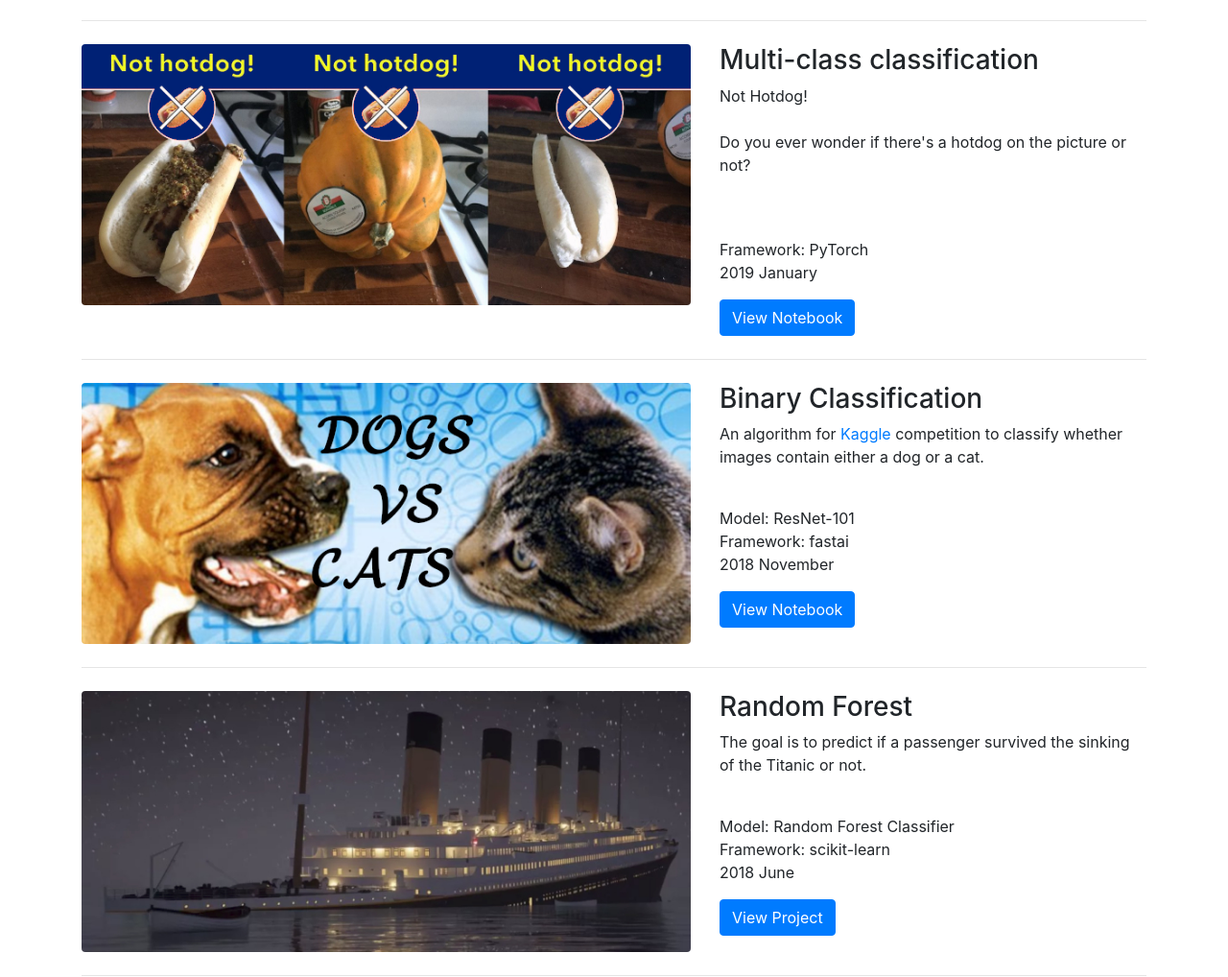
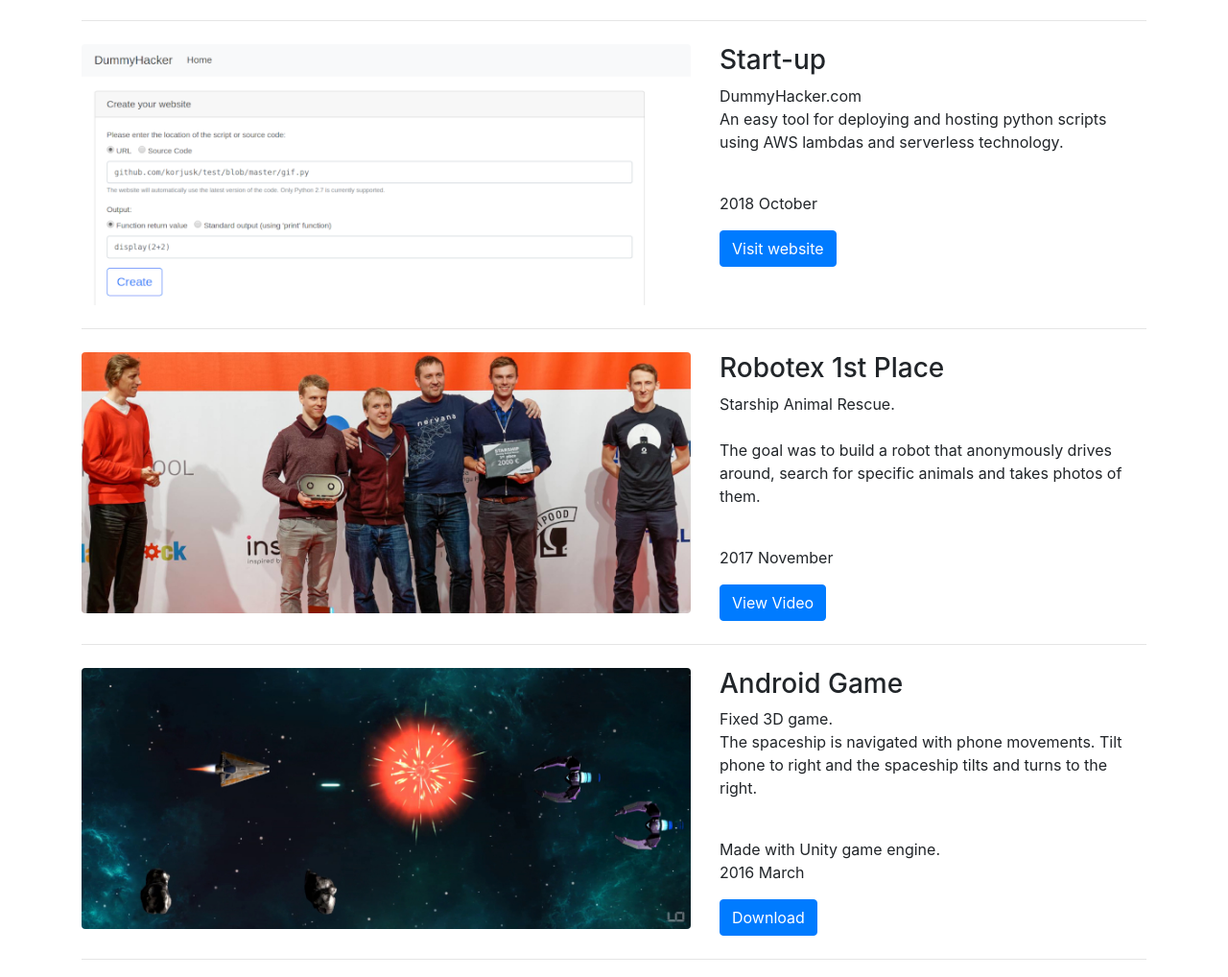
Before and after one commit to korjusk/korjusk.github.io, a website: page index.html in a window 1280 px wide. Shown: the part 1719-2737 px from the top of the page at 96% size. Drawn offline with Linux system fonts and the light colour scheme.

Commit message:
removed old ml projects

```diff
--- a/index.html
+++ b/index.html
@@ -134,54 +134,6 @@
 
       <div class="row">
         <div class="col-md-7">
-          <img class="img-fluid rounded mb-3 mb-md-0" src="images/nothotdog.jpg" alt="">
-        </div>
-        <div class="col-md-5">
-          <h3>Multi-class classification</h3>
-          <p>Not Hotdog! <br><br>Do you ever wonder if there's a hotdog on the picture or not?</p>
-          <br>
-          <br>Framework: PyTorch<br>2019 January</p>
-          <a class="btn btn-primary" href="https://github.com/korjusk/NotHotdog/blob/master/notebook.ipynb" target="_blank">View Notebook</a>
-        </div>
-      </div>
-      <!-- /.row -->
-
-      <hr class="my-4">
-
-      <div class="row">
-        <div class="col-md-7">
-          <img class="img-fluid rounded mb-3 mb-md-0" src="images/cats-versus-dogs.jpg" alt="">
-        </div>
-        <div class="col-md-5">
-          <h3>Binary Classification</h3>
-          <p>An algorithm for <a href="https://www.kaggle.com/c/dogs-vs-cats-redux-kernels-edition" target="_blank">Kaggle</a> competition to classify whether images contain either a dog or a cat.</p>
-          <br>
-          <p>Model: ResNet-101<br>Framework: fastai<br>2018 November</p>
-          <a class="btn btn-primary" href="https://github.com/korjusk/DogsVsCats/blob/master/DogsVsCats.ipynb" target="_blank">View Notebook</a>
-        </div>
-      </div>
-      <!-- /.row -->
-
-      <hr class="my-4">
-
-      <div class="row">
-        <div class="col-md-7">
-          <img class="img-fluid rounded mb-3 mb-md-0" src="images/titanic.jpg" alt="">
-        </div>
-        <div class="col-md-5">
-          <h3>Random Forest</h3>
-          <p>The goal is to predict if a passenger survived the sinking of the Titanic or not.</p>
-          <br>
-          <p>Model: Random Forest Classifier<br>Framework: scikit-learn<br>2018 June</p>
-          <a class="btn btn-primary" href="https://github.com/korjusk/Titanic" target="_blank">View Project</a>
-        </div>
-      </div>
-      <!-- /.row -->
-
-      <hr class="my-4">
-
-      <div class="row">
-        <div class="col-md-7">
           <img class="img-fluid rounded mb-3 mb-md-0" src="images/dummyhacker.png" alt="">
         </div>
         <div class="col-md-5">
```
